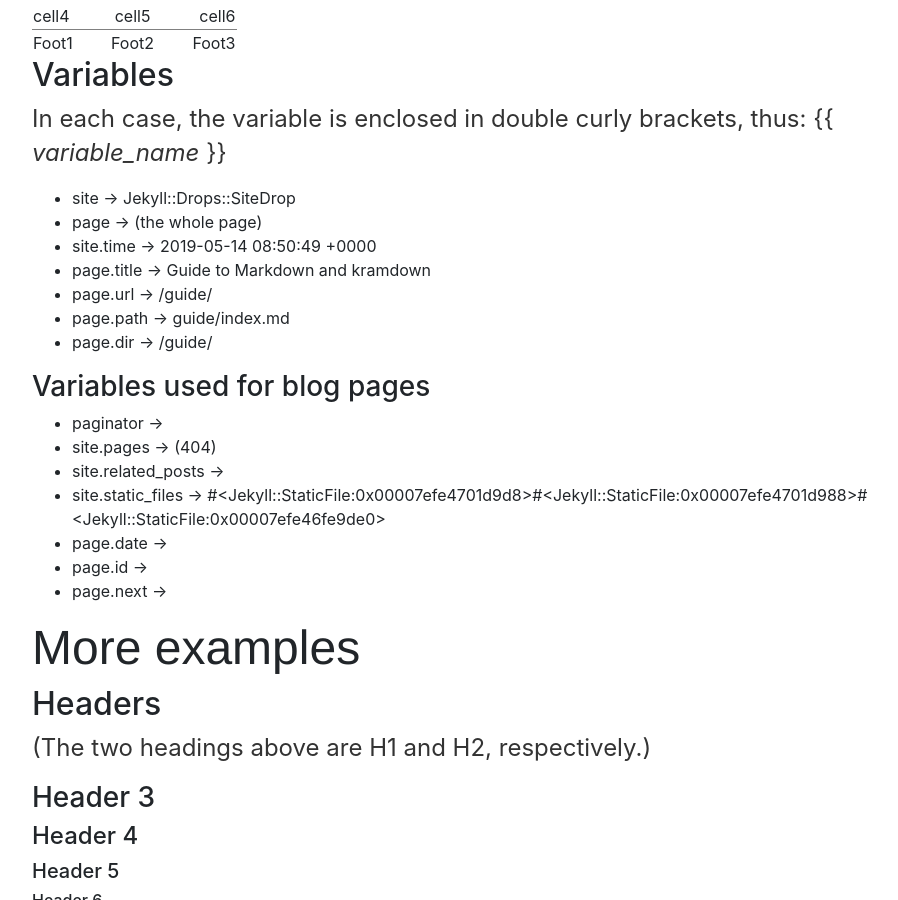
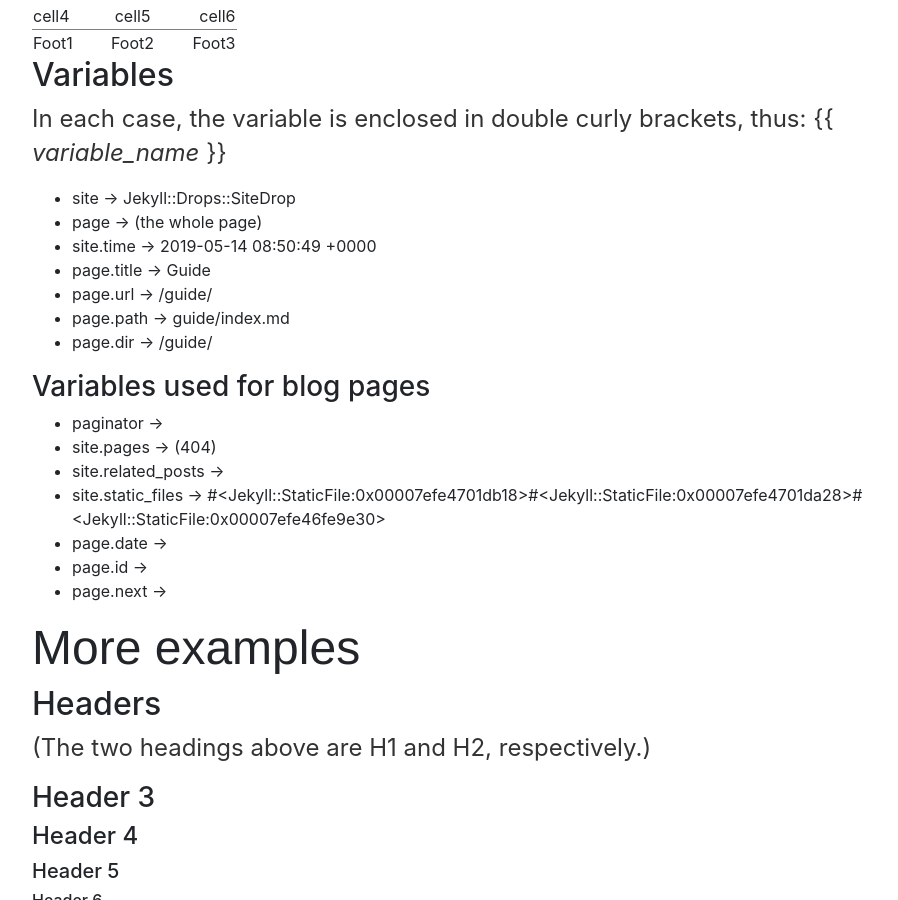
Before and after one commit to deeplypuzzled/deeplypuzzled.github.io, a Jekyll site: the page built from guide/index.md, in a window 1280 px wide and 900 px high, scrolled down 3114 px. Shown: the whole window, without its empty margins (175-1073 px from the left). Built offline with Jekyll 4.4.1, drawn with Linux system fonts in a browser that asks for light colours.

Commit message:
Update index.md

```diff
--- a/guide/index.md
+++ b/guide/index.md
@@ -1,6 +1,6 @@
 ---
 layout: bootstrap
-title: Guide to Markdown and kramdown
+title: Guide
 ---
 # Guide to Markdown and kramdown
 
```
